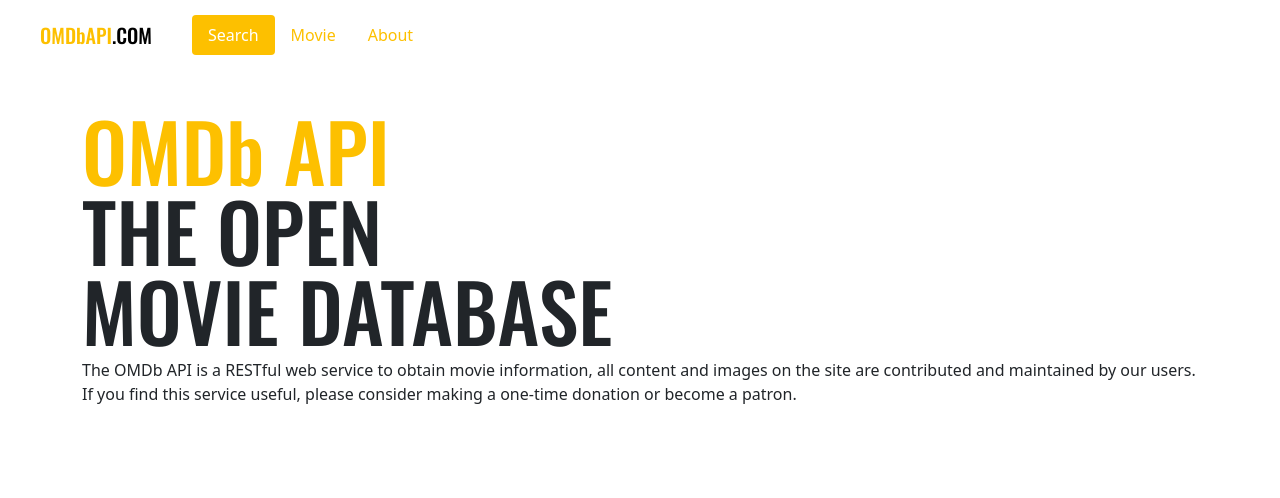
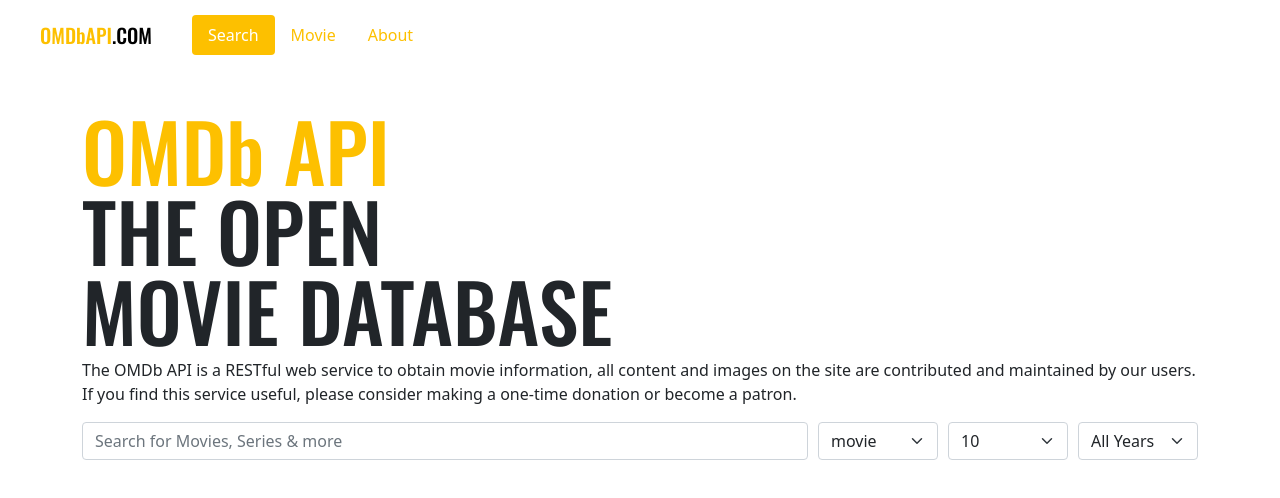
Before and after one commit to yeanjae0312/vue-essentials, a Vue app in the folder vue3-movie-app/: page /#/ in a window 1280 px wide. Shown: the top 498 px of the page. Built offline with nearby package versions, Linux system fonts and the light colour scheme.

Commit message:
Add movie-app 검색, 셀렉박스 추가

```diff
--- /dev/null
+++ b/vue3-movie-app/src/components/Search.vue
@@ -0,0 +1,81 @@
+<template>
+  <div class="container">
+    <input
+      v-model="title"
+      class="form-control"
+      type="text"
+      placeholder="Search for Movies, Series & more" />
+    <div class="selects">
+      <select
+        v-for="filter in filters"
+        v-model="$data[filter.name]"
+        :key="filter.name"
+        class="form-select">
+        <option
+          v-if="filter.name === 'year'"
+          value="">
+          All Years
+        </option>
+        <option
+          v-for="item in filter.items"
+          :key="item">
+          {{ item }}
+        </option>
+      </select>
+    </div>
+  </div>
+</template>
+
+<script>
+export default {
+  data() {
+    return {
+      title: '',
+      type: 'movie',
+      number: 10,
+      year: '',
+      filters: [
+        {
+          name: 'type',
+          items: ['movie', 'series', 'episode'],
+        },
+        {
+          name: 'number',
+          items: [10, 20, 30],
+        },
+        {
+          name: 'year',
+          items: (() => {
+            const years = []
+            const thisYear = new Date().getFullYear() // 현재 년도
+
+            for(let i=thisYear; i>=1985; i-=1) {
+              years.push(i)
+            }
+
+            return years
+          })(),
+        }
+      ],
+    }
+  }
+}
+</script>
+
+<style lang="scss" scoped>
+  .container {
+    --gap: 10px;
+    display: flex;
+    gap: var(--gap);
+    font-size: 15px;
+
+    .selects {
+      display: flex;
+      gap: var(--gap);
+
+      select {
+        width: 120px;
+      }
+    }
+  }
+</style>
--- a/vue3-movie-app/src/routes/Home.vue
+++ b/vue3-movie-app/src/routes/Home.vue
@@ -1,14 +1,18 @@
 <template>
   <div>
     <Headline />
+    <Search />
   </div>
 </template>
 
 <script>
 import Headline from '../components/Headline'
+import Search from '../components/Search'
+
 export default {
   components: {
-    Headline
+    Headline,
+    Search
   }
 }
 </script>
```
